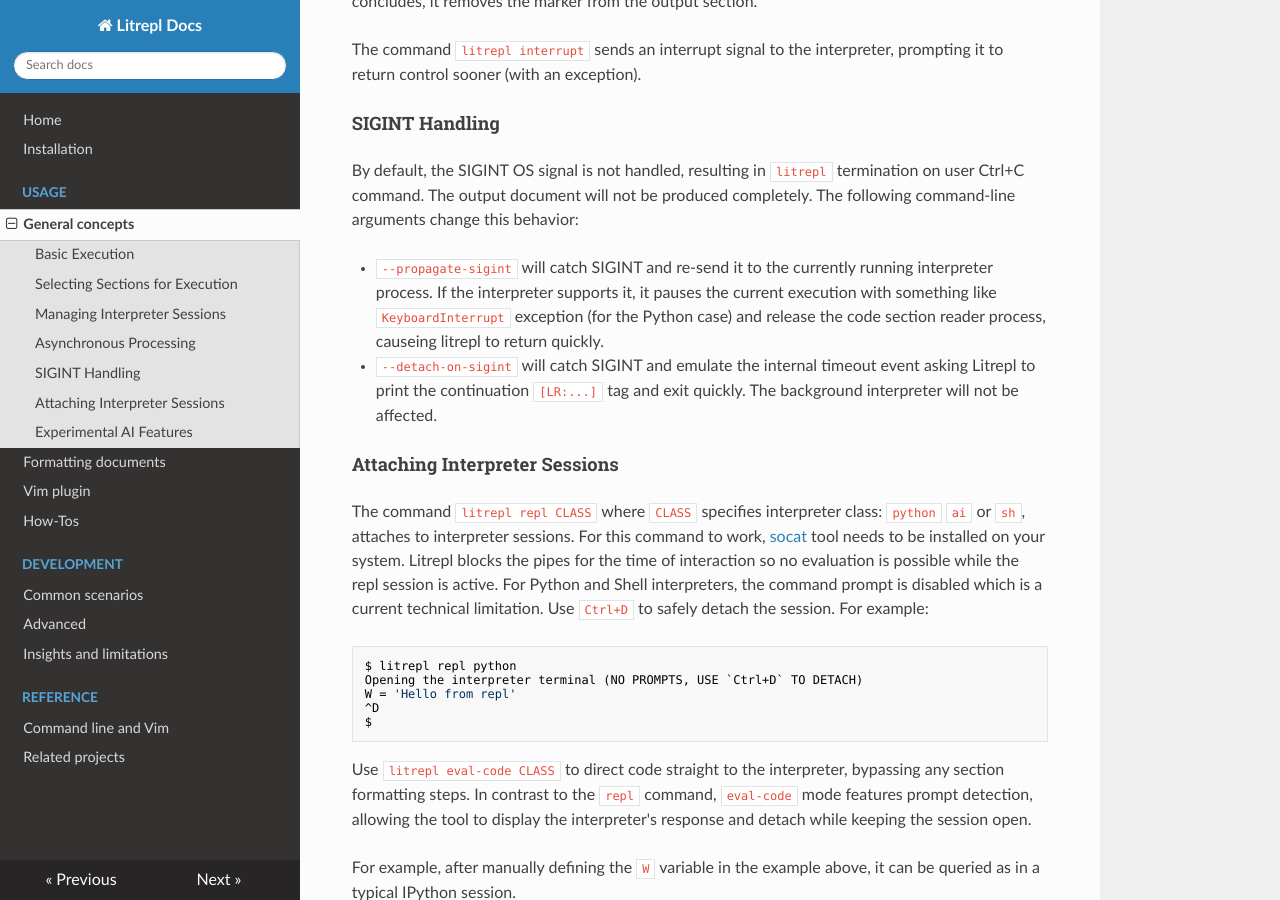
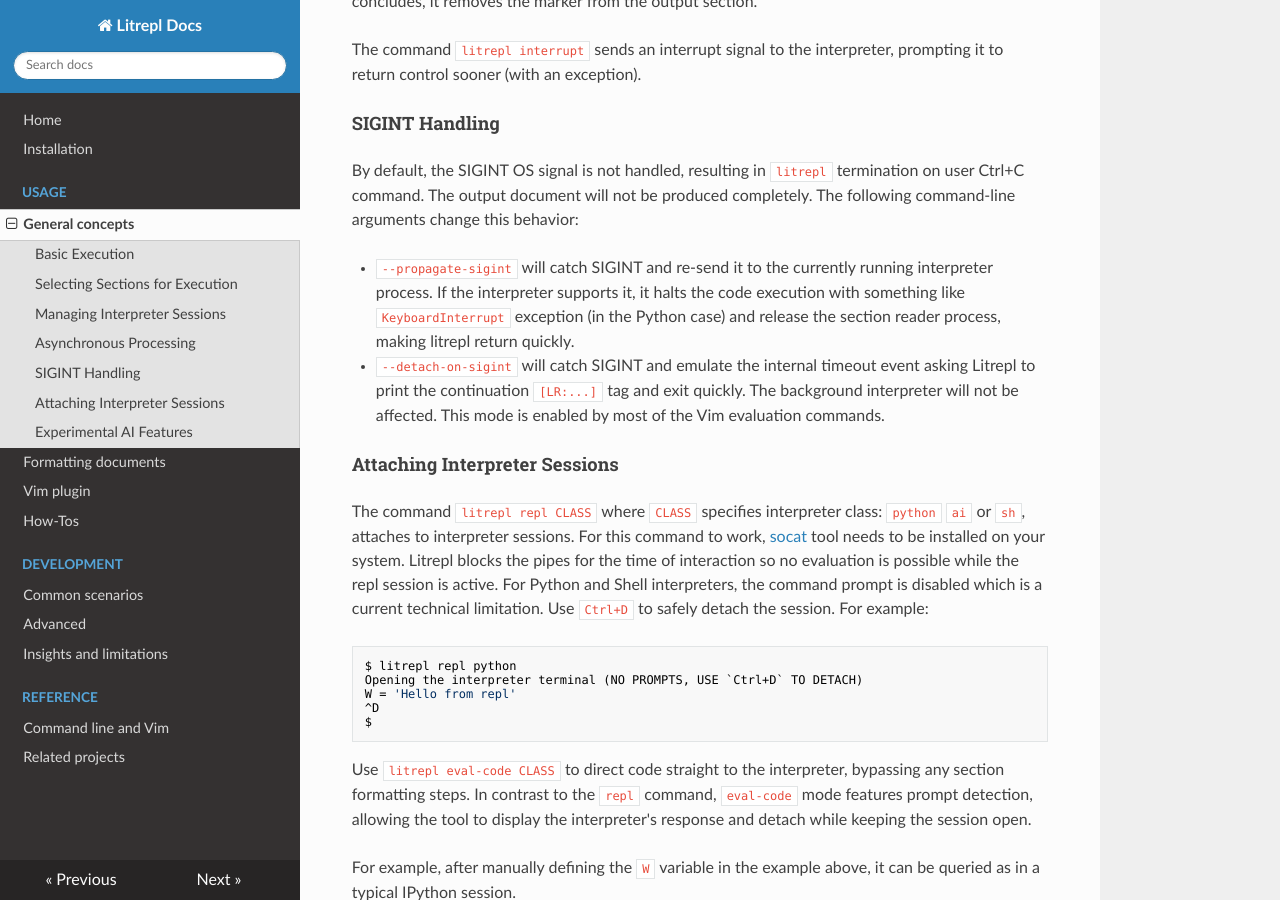
Before and after one commit to sergei-mironov/litrepl, an MkDocs documentation site: the page built from docs/usage/general-concepts.md, in a window 1280 px wide and 900 px high, scrolled down 4255 px. Built offline with MkDocs 1.6.1, drawn with Linux system fonts in a browser that asks for light colours; nearby versions of some CDN libraries.

Commit message:
Update general-concepts.md

```diff
--- a/docs/usage/general-concepts.md
+++ b/docs/usage/general-concepts.md
@@ -238,13 +238,13 @@
 completely. The following command-line arguments change this behavior:
 
 * `--propagate-sigint` will catch SIGINT and re-send it to the currently running
-  interpreter process. If the interpreter supports it, it pauses the current
-  execution with something like `KeyboardInterrupt` exception (for the Python
-  case) and release the code section reader process, causeing litrepl to return
-  quickly.
+  interpreter process. If the interpreter supports it, it halts the code
+  execution with something like `KeyboardInterrupt` exception (in the Python
+  case) and release the section reader process, making litrepl return quickly.
 * `--detach-on-sigint` will catch SIGINT and emulate the internal timeout event
   asking Litrepl to print the continuation `[LR:...]` tag and exit quickly. The
-  background interpreter will not be affected.
+  background interpreter will not be affected. This mode is enabled by most of
+  the Vim evaluation commands.
 
 #### Attaching Interpreter Sessions
 
```
